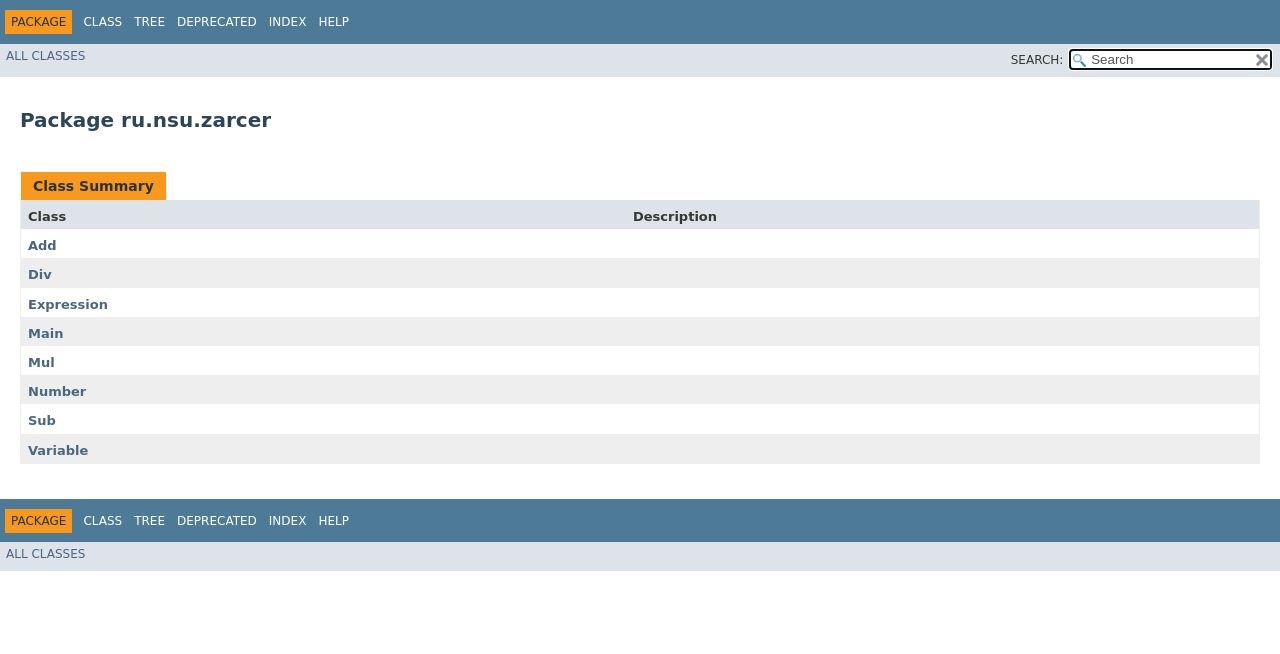
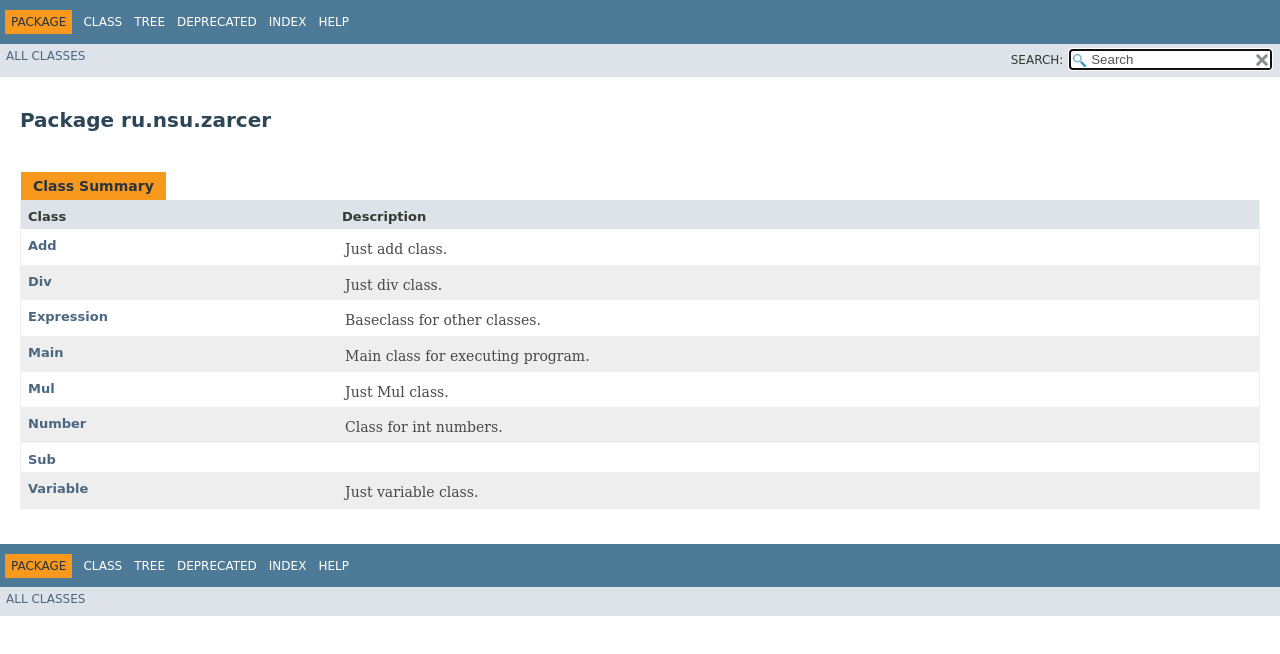
Before and after one commit to Zarcer/OOP, a plain HTML site: page Task_1_1_3/ru/nsu/zarcer/package-summary.html in a window 1280 px wide. Drawn offline with Linux system fonts and the light colour scheme; no server answers; a script that the page names is missing; a web font is replaced by a local one.

Commit message:
Deploying to gh-pages from @ Zarcer/OOP@edbbe2b1a5097a34c82bcf88f6a5c2fa3c1242f9 🚀

```diff
--- a/Task_1_1_3/ru/nsu/zarcer/package-summary.html
+++ b/Task_1_1_3/ru/nsu/zarcer/package-summary.html
@@ -106,27 +106,39 @@ $('.navPadding').css('padding-top', $('.fixedNav').css("height"));
 <tbody>
 <tr class="altColor">
 <th class="colFirst" scope="row"><a href="Add.html" title="class in ru.nsu.zarcer">Add</a></th>
-<td class="colLast">&nbsp;</td>
+<td class="colLast">
+<div class="block">Just add class.</div>
+</td>
 </tr>
 <tr class="rowColor">
 <th class="colFirst" scope="row"><a href="Div.html" title="class in ru.nsu.zarcer">Div</a></th>
-<td class="colLast">&nbsp;</td>
+<td class="colLast">
+<div class="block">Just div class.</div>
+</td>
 </tr>
 <tr class="altColor">
 <th class="colFirst" scope="row"><a href="Expression.html" title="class in ru.nsu.zarcer">Expression</a></th>
-<td class="colLast">&nbsp;</td>
+<td class="colLast">
+<div class="block">Baseclass for other classes.</div>
+</td>
 </tr>
 <tr class="rowColor">
 <th class="colFirst" scope="row"><a href="Main.html" title="class in ru.nsu.zarcer">Main</a></th>
-<td class="colLast">&nbsp;</td>
+<td class="colLast">
+<div class="block">Main class for executing program.</div>
+</td>
 </tr>
 <tr class="altColor">
 <th class="colFirst" scope="row"><a href="Mul.html" title="class in ru.nsu.zarcer">Mul</a></th>
-<td class="colLast">&nbsp;</td>
+<td class="colLast">
+<div class="block">Just Mul class.</div>
+</td>
 </tr>
 <tr class="rowColor">
 <th class="colFirst" scope="row"><a href="Number.html" title="class in ru.nsu.zarcer">Number</a></th>
-<td class="colLast">&nbsp;</td>
+<td class="colLast">
+<div class="block">Class for int numbers.</div>
+</td>
 </tr>
 <tr class="altColor">
 <th class="colFirst" scope="row"><a href="Sub.html" title="class in ru.nsu.zarcer">Sub</a></th>
@@ -134,7 +146,9 @@ $('.navPadding').css('padding-top', $('.fixedNav').css("height"));
 </tr>
 <tr class="rowColor">
 <th class="colFirst" scope="row"><a href="Variable.html" title="class in ru.nsu.zarcer">Variable</a></th>
-<td class="colLast">&nbsp;</td>
+<td class="colLast">
+<div class="block">Just variable class.</div>
+</td>
 </tr>
 </tbody>
 </table>
```
Also changed, not shown: Task_1_1_3/allclasses-index.html (+21 -7 lines), Task_1_1_3/index-all.html (+21 -7 lines), Task_1_1_3/ru/nsu/zarcer/Add.html (+1 -0 lines), Task_1_1_3/ru/nsu/zarcer/Div.html (+1 -0 lines), Task_1_1_3/ru/nsu/zarcer/Expression.html (+1 -0 lines), Task_1_1_3/ru/nsu/zarcer/Main.html (+1 -0 lines), Task_1_1_3/ru/nsu/zarcer/Mul.html (+1 -0 lines), Task_1_1_3/ru/nsu/zarcer/Number.html (+1 -0 lines), Task_1_1_3/ru/nsu/zarcer/Variable.html (+1 -0 lines), 3 other files.
